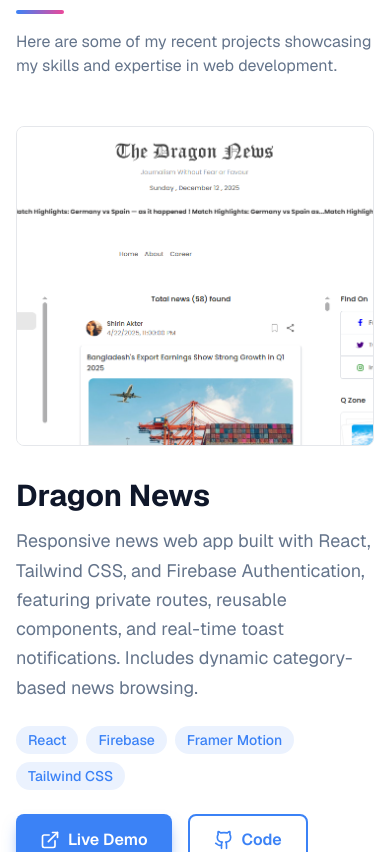
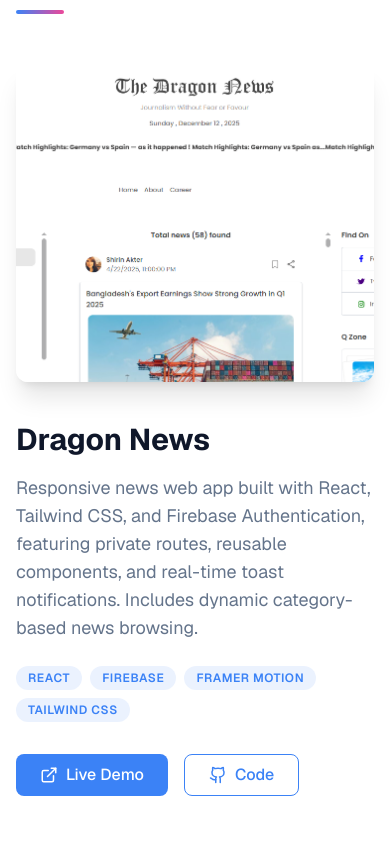
Before and after one commit to ranaIslam01/my-portfolio, a Next.js app: page / in a window 390 px wide. Shown: the part 4140-4992 px from the top of the page. Built offline with nearby package versions, Linux system fonts and the light colour scheme.

Commit message:
new project add portfolio

```diff
--- a/src/app/layout.tsx
+++ b/src/app/layout.tsx
@@ -16,7 +16,7 @@
 });
 
 export const metadata: Metadata = {
-  title: "Portfolio | Rana Islam",
+  title: "Rana Islam | Portfolio",
   description:
     "Showcasing my projects, skills, and professional experience as a fullstack developer.",
   keywords: [
--- a/src/components/Header.tsx
+++ b/src/components/Header.tsx
@@ -16,7 +16,7 @@
     { label: "About", href: "#about" },
     { label: "Skills", href: "#skills" },
     { label: "Projects", href: "#projects" },
-    { label: "Testimonials", href: "#testimonials" },
+    // { label: "Testimonials", href: "#testimonials" },
     { label: "Contact", href: "#contact" },
   ];
 
--- a/src/components/sections/Projects.tsx
+++ b/src/components/sections/Projects.tsx
@@ -1,246 +1,157 @@
 "use client";
 
-import { motion } from "framer-motion";
-import { Github, ExternalLink } from "lucide-react";
+import { motion, AnimatePresence } from "framer-motion";
+import { Github, ExternalLink, ChevronLeft, ChevronRight } from "lucide-react";
 import Image from "next/image";
+import { useState, useEffect, useCallback } from "react";
+import { projectsData, Project } from "@/data/projects"; // Path অনুযায়ী পরিবর্তন করুন
 
-/**
- * Projects Section Component
- * Showcase real-world projects with live demo and GitHub links
- */
 export default function Projects() {
-  const projects = [
-    {
-      id: 1,
-      title: "Swift Express Cargo",
-      description:
-        "Responsive Multi page built using HTML, Tailwind CSS & JavaScript. This project includes a courier service landing page with animated UI sections, fully mobile friendly layouts and optimized loading performance.",
-      technologies: ["HTML5", "Tailwind", "JavaScript", "Figma"],
-      image: "/images/swift-express.png",
-      liveLink: "https://bd-calling-project-03.vercel.app",
-      githubLink: "https://github.com/ranaIslam01/swift-express-cargo",
-      featured: false,
-    },
-    {
-      id: 2,
-      title: "Dragon News",
-      description:
-        "Responsive news web app built with React, Tailwind CSS, and Firebase Authentication, featuring private routes, reusable components, and real-time toast notifications. Includes dynamic category-based news browsing.",
-      technologies: ["React", "Firebase", "Framer Motion", "Tailwind CSS"],
-      image: "/images/dragon-news.png",
-      liveLink: "https://dragon-news-2-1d8e0.web.app/category/0",
-      githubLink: "https://github.com/ranaIslam01/dragon-news",
-      featured: true,
-    },
-    {
-      id: 3,
-      title: "Motor Garage",
-      description:
-        "A modern and fully responsive auto-service website built with React and Tailwind CSS. It features dynamic service pages, a booking modal, blog section, contact form, and Google Maps integration — optimized for clean UI, fast performance, and seamless user experience.",
-      technologies: ["React", "Tailwind CSS", "Firebase", "Figma"],
-      image: "/images/motor-garage.png",
-      liveLink: "https://motor-garage.vercel.app/",
-      githubLink: "https://github.com/ranaIslam01/motor-garage",
-      featured: true,
-    },
-    {
-      id: 4,
-      title: "Book Vibe",
-      description:
-        "Book collection web app with API integration, clean UI & reusable components. Users can explore books with detailed pages, wishlist options, and dynamic page routing.",
-      technologies: ["React", "TailwindCss", "Axios", "Figma"],
-      image: "/images/book-vibe.png",
-      liveLink: "https://book-vibe-blush.vercel.app/",
-      githubLink: "https://github.com/ranaIslam01/book-vibe",
-      featured: false,
-    },
-    {
+  const [currentSlide, setCurrentSlide] = useState(0);
+  const [itemsPerSlide, setItemsPerSlide] = useState(3);
 
-      id: 5,
-      title: "Peddy",
-      description:
-        "Clean & responsive pet adoption website built using HTML, CSS & JavaScript. Includes pets listing, filtering options, and beautiful UI animations.",
-      technologies: ["HTML5", "CSS3", "JavaScript"],
-      image: "/images/peddy.png",
-      liveLink: "https://peddy-xi.vercel.app/",
-      githubLink: "https://github.com/ranaIslam01/peddy",
-    },
-    {
-      id: 6,
-      title: "Countries Viewer",
-      description:
-        "Simple interactive countries viewer using REST Countries API. Includes search system and clean layout for browsing country details.",
-      technologies: ["HTML5", "CSS3", "JavaScript"],
-      image: "/images/country-viewer.png",
-      liveLink: "https://countries-viewer.vercel.app/",
-      githubLink: "https://github.com/ranaIslam01/countries-viewer",
-    },
-  ];
+  const featuredProjects = projectsData.filter((p) => p.featured);
+  const moreProjects = projectsData.filter((p) => !p.featured);
 
-  const containerVariants = {
-    hidden: { opacity: 0 },
-    visible: {
-      opacity: 1,
-      transition: {
-        staggerChildren: 0.2,
-      },
-    },
+  const totalSlides = Math.ceil(moreProjects.length / itemsPerSlide);
+
+  // Responsive logic
+  useEffect(() => {
+    const updateItems = () => {
+      const w = window.innerWidth;
+      if (w < 640) setItemsPerSlide(1);
+      else if (w < 1024) setItemsPerSlide(2);
+      else setItemsPerSlide(3);
     };
+    updateItems();
+    window.addEventListener("resize", updateItems);
+    return () => window.removeEventListener("resize", updateItems);
+  }, []);
 
-  const itemVariants = {
-    hidden: { opacity: 0, y: 30 },
-    visible: {
-      opacity: 1,
-      y: 0,
-      transition: { duration: 0.8 },
-    },
-  };
+  const handleNext = useCallback(() => {
+    setCurrentSlide((prev) => (prev + 1) % totalSlides);
+  }, [totalSlides]);
+
+  const handlePrev = useCallback(() => {
+    setCurrentSlide((prev) => (prev - 1 + totalSlides) % totalSlides);
+  }, [totalSlides]);
+
+  const visibleProjects = moreProjects.slice(
+    currentSlide * itemsPerSlide,
+    currentSlide * itemsPerSlide + itemsPerSlide
+  );
 
   return (
-    <section
-      id="projects"
-      className="py-20 px-4 sm:px-6 lg:px-8 bg-light-card dark:bg-dark-card"
+    <section id="projects" className="py-20 px-4 sm:px-6 lg:px-8 bg-light-card dark:bg-dark-card overflow-hidden">
+      <div className="container mx-auto max-w-6xl">
+
+        {/* Header */}
+        <div className="mb-12">
+          <h2 className="text-4xl sm:text-5xl font-bold mb-4">Featured Projects</h2>
+          <div className="w-12 h-1 bg-gradient-to-r from-primary to-accent rounded-full" />
+        </div>
+
+        {/* Featured List */}
+        <div className="space-y-20 mb-24">
+          {featuredProjects.map((project) => (
+            <FeaturedCard key={project.id} project={project} />
+          ))}
+        </div>
+
+        {/* More Projects Slider */}
+        <div className="mt-20">
+          <div className="flex justify-between items-center mb-8">
+            <h3 className="text-2xl font-bold">More Creations</h3>
+            <div className="flex gap-2">
+               <button onClick={handlePrev} className="p-2 rounded-full border border-primary text-primary hover:bg-primary hover:text-white transition-all">
+                <ChevronLeft size={20} />
+              </button>
+              <button onClick={handleNext} className="p-2 rounded-full border border-primary text-primary hover:bg-primary hover:text-white transition-all">
+                <ChevronRight size={20} />
+              </button>
+            </div>
+          </div>
+
+          {/* AnimatePresence for smooth sliding */}
+          <div className="relative min-h-[400px]">
+            <AnimatePresence mode="wait">
+              <motion.div
+                key={currentSlide}
+                initial={{ opacity: 0, x: 50 }}
+                animate={{ opacity: 1, x: 0 }}
+                exit={{ opacity: 0, x: -50 }}
+                transition={{ duration: 0.4, ease: "easeInOut" }}
+                className="grid grid-cols-1 md:grid-cols-2 lg:grid-cols-3 gap-6"
               >
-      <div className="container mx-auto max-w-6xl">
+                {visibleProjects.map((project) => (
+                  <ProjectCard key={project.id} project={project} />
+                ))}
+              </motion.div>
+            </AnimatePresence>
+          </div>
+        </div>
+      </div>
+    </section>
+  );
+}
+
+// --- Sub-components for better organization ---
+
+function FeaturedCard({ project }: { project: Project }) {
+  return (
     <motion.div
-          variants={containerVariants}
-          initial="hidden"
-          whileInView="visible"
-          viewport={{ once: true, margin: "-100px" }}
+      initial={{ opacity: 0, y: 30 }}
+      whileInView={{ opacity: 1, y: 0 }}
+      viewport={{ once: true }}
+      className="grid grid-cols-1 md:grid-cols-2 gap-10 items-center"
     >
-          {/* Section Header */}
-          <motion.div variants={itemVariants} className="mb-12">
-            <h2 className="text-4xl sm:text-5xl font-bold mb-4">
-              Featured Projects
-            </h2>
-            <div className="w-12 h-1 bg-gradient-to-r from-primary to-accent rounded-full" />
-            <p className="text-light-muted dark:text-dark-muted mt-4 max-w-2xl">
-              Here are some of my recent projects showcasing my skills and
-              expertise in web development.
-            </p>
-          </motion.div>
-
-          {/* Featured Projects */}
-          <motion.div variants={containerVariants} className="space-y-12 mb-16">
-            {projects
-              .filter((p) => p.featured)
-              .map((project) => (
-                <motion.div
-                  key={project.id}
-                  variants={itemVariants}
-                  className="grid grid-cols-1 md:grid-cols-2 gap-8 items-center"
-                >
-                  <div className="relative h-80 rounded-lg overflow-hidden border border-gray-200 dark:border-gray-800 hover:border-primary transition-colors">
+      <div className="group relative h-80 rounded-xl overflow-hidden shadow-xl">
         <Image
           src={project.image}
           alt={project.title}
           fill
-                      className="object-cover hover:scale-110 transition-transform duration-500"
+          className="object-cover group-hover:scale-105 transition-transform duration-700"
         />
       </div>
       <div>
-                    <h3 className="text-3xl font-bold mb-3">{project.title}</h3>
-                    <p className="text-light-muted dark:text-dark-muted mb-6 text-lg leading-relaxed">
-                      {project.description}
-                    </p>
-                    <div className="flex flex-wrap gap-2 mb-6">
-                      {project.technologies.map((tech, index) => (
-                        <span
-                          key={index}
-                          className="px-3 py-1 bg-primary/10 text-primary rounded-full text-sm font-medium"
-                        >
+        <h3 className="text-3xl font-bold mb-4">{project.title}</h3>
+        <p className="text-light-muted dark:text-dark-muted mb-6 text-lg">{project.description}</p>
+        <div className="flex flex-wrap gap-2 mb-8">
+          {project.technologies.map(tech => (
+            <span key={tech} className="px-3 py-1 bg-primary/10 text-primary rounded-full text-xs font-semibold uppercase tracking-wider">
               {tech}
             </span>
           ))}
         </div>
         <div className="flex gap-4">
-                      <a
-                        href={project.liveLink}
-                        target="_blank"
-                        rel="noopener noreferrer"
-                        className="px-6 py-3 bg-primary text-white rounded-lg font-semibold hover:bg-blue-600 transition-all flex items-center gap-2 glow-effect"
-                      >
-                        <ExternalLink size={20} />
-                        Live Demo
+          <a href={project.liveLink} target="_blank" className="flex items-center gap-2 bg-primary text-white px-6 py-2 rounded-lg font-medium hover:opacity-90 transition-opacity">
+            <ExternalLink size={18} /> Live Demo
           </a>
-                      <a
-                        href={project.githubLink}
-                        target="_blank"
-                        rel="noopener noreferrer"
-                        className="px-6 py-3 border-2 border-primary text-primary rounded-lg font-semibold hover:bg-primary hover:text-white transition-all flex items-center gap-2"
-                      >
-                        <Github size={20} />
-                        Code
+          <a href={project.githubLink} target="_blank" className="flex items-center gap-2 border border-primary text-primary px-6 py-2 rounded-lg font-medium hover:bg-primary/5 transition-colors">
+            <Github size={18} /> Code
           </a>
         </div>
       </div>
     </motion.div>
-              ))}
-          </motion.div>
+  );
+}
 
-          {/* All Projects Grid */}
-          <div>
-            <h3 className="text-2xl font-bold mb-8">More Projects</h3>
-            <motion.div
-              variants={containerVariants}
-              className="grid grid-cols-1 md:grid-cols-2 lg:grid-cols-3 gap-6"
-            >
-              {projects
-                .filter((p) => !p.featured)
-                .map((project) => (
-                  <motion.div
-                    key={project.id}
-                    variants={itemVariants}
-                    className="group bg-light-bg dark:bg-dark-bg rounded-lg border border-gray-200 dark:border-gray-800 p-6 hover:border-primary transition-all duration-300 hover:shadow-lg hover:-translate-y-2"
-                  >
-                    <div className="relative h-48 rounded-lg overflow-hidden mb-4 border border-gray-200 dark:border-gray-800">
-                      <Image
-                        src={project.image}
-                        alt={project.title}
-                        fill
-                        className="object-cover group-hover:scale-110 transition-transform duration-500"
-                      />
+function ProjectCard({ project }: { project: Project }) {
+  return (
+    <div className="bg-white dark:bg-gray-900 rounded-xl p-5 border border-gray-100 dark:border-gray-800 hover:shadow-2xl transition-all duration-300 group">
+      <div className="relative h-44 rounded-lg overflow-hidden mb-4">
+        <Image src={project.image} alt={project.title} fill className="object-cover" />
       </div>
-                    <h4 className="text-xl font-bold mb-2">{project.title}</h4>
-                    <p className="text-light-muted dark:text-dark-muted text-sm mb-4 line-clamp-2">
-                      {project.description}
-                    </p>
-                    <div className="flex flex-wrap gap-2 mb-4">
-                      {project.technologies.slice(0, 3).map((tech, index) => (
-                        <span
-                          key={index}
-                          className="px-2 py-1 bg-primary/10 text-primary rounded text-xs font-medium"
-                        >
-                          {tech}
-                        </span>
-                      ))}
-                    </div>
-                    <div className="flex gap-2">
-                      <a
-                        href={project.liveLink}
-                        target="_blank"
-                        rel="noopener noreferrer"
-                        className="flex-1 px-4 py-2 bg-primary text-white rounded text-sm font-semibold hover:bg-blue-600 transition-all flex items-center justify-center gap-1"
-                      >
-                        <ExternalLink size={16} />
-                        Demo
+      <h4 className="text-xl font-bold mb-2 group-hover:text-primary transition-colors">{project.title}</h4>
+      <p className="text-sm text-light-muted dark:text-dark-muted line-clamp-2 mb-4">{project.description}</p>
+      <div className="flex gap-3 mt-auto">
+        <a href={project.liveLink} className="text-primary hover:underline text-sm font-bold flex items-center gap-1">
+          Demo <ExternalLink size={14} />
         </a>
-                      <a
-                        href={project.githubLink}
-                        target="_blank"
-                        rel="noopener noreferrer"
-                        className="flex-1 px-4 py-2 border border-primary text-primary rounded text-sm font-semibold hover:bg-primary hover:text-white transition-all flex items-center justify-center gap-1"
-                      >
-                        <Github size={16} />
-                        Code
+        <a href={project.githubLink} className="text-gray-500 hover:text-primary text-sm font-bold flex items-center gap-1">
+          Code <Github size={14} />
         </a>
       </div>
-                  </motion.div>
-                ))}
-            </motion.div>
     </div>
-        </motion.div>
-      </div>
-    </section>
   );
 }
--- /dev/null
+++ b/src/data/projects.ts
@@ -0,0 +1,102 @@
+// src/data/projects.ts
+
+export interface Project {
+  id: number;
+  title: string;
+  description: string;
+  technologies: string[];
+  image: string;
+  liveLink: string;
+  githubLink: string;
+  serverLink?: string;
+  featured: boolean;
+}
+
+export const projectsData: Project[] = [
+  {
+    id: 1,
+    title: "Swift Express Cargo",
+    description:
+      "Responsive Multi page built using HTML, Tailwind CSS & JavaScript. This project includes a courier service landing page with animated UI sections, fully mobile friendly layouts and optimized loading performance.",
+    technologies: ["HTML5", "Tailwind", "JavaScript", "Figma"],
+    image: "/images/swift-express.png",
+    liveLink: "https://bd-calling-project-03.vercel.app",
+    githubLink: "https://github.com/ranaIslam01/swift-express-cargo",
+    featured: false,
+  },
+  {
+    id: 2,
+    title: "Dragon News",
+    description:
+      "Responsive news web app built with React, Tailwind CSS, and Firebase Authentication, featuring private routes, reusable components, and real-time toast notifications. Includes dynamic category-based news browsing.",
+    technologies: ["React", "Firebase", "Framer Motion", "Tailwind CSS"],
+    image: "/images/dragon-news.png",
+    liveLink: "https://dragon-news-2-1d8e0.web.app/category/0",
+    githubLink: "https://github.com/ranaIslam01/dragon-news",
+    featured: true,
+  },
+  {
+    id: 3,
+    title: "Motor Garage",
+    description:
+      "A modern and fully responsive auto-service website built with React and Tailwind CSS. It features dynamic service pages, a booking modal, blog section, contact form, and Google Maps integration — optimized for clean UI, fast performance, and seamless user experience.",
+    technologies: ["React", "Tailwind CSS", "Firebase", "Figma"],
+    image: "/images/motor-garage.png",
+    liveLink: "https://motor-garage.vercel.app/",
+    githubLink: "https://github.com/ranaIslam01/motor-garage",
+    featured: true,
+  },
+  {
+    id: 4,
+    title: "Book Vibe",
+    description:
+      "Book collection web app with API integration, clean UI & reusable components. Users can explore books with detailed pages, wishlist options, and dynamic page routing.",
+    technologies: ["React", "TailwindCss", "Axios", "Figma"],
+    image: "/images/book-vibe.png",
+    liveLink: "https://book-vibe-blush.vercel.app/",
+    githubLink: "https://github.com/ranaIslam01/book-vibe",
+    featured: false,
+  },
+  {
+    id: 5,
+    title: "Peddy",
+    description:
+      "Clean & responsive pet adoption website built using HTML, CSS & JavaScript. Includes pets listing, filtering options, and beautiful UI animations.",
+    technologies: ["HTML5", "CSS3", "JavaScript"],
+    image: "/images/peddy.png",
+    liveLink: "https://peddy-xi.vercel.app/",
+    githubLink: "https://github.com/ranaIslam01/peddy",
+    featured: false, // যোগ করা হয়েছে
+  },
+  {
+    id: 6,
+    title: "Countries Viewer",
+    description:
+      "Simple interactive countries viewer using REST Countries API. Includes search system and clean layout for browsing country details.",
+    technologies: ["HTML5", "CSS3", "JavaScript"],
+    image: "/images/country-viewer.png",
+    liveLink: "https://countries-viewer.vercel.app/",
+    githubLink: "https://github.com/ranaIslam01/countries-viewer",
+    featured: false, // যোগ করা হয়েছে
+  },
+  {
+    id: 7,
+    title: "Coffee Store",
+    description:
+      "A modern, responsive Coffee Store application built with React, Firebase, and Tailwind CSS. Browse, add, update, and manage your favorite coffee products with an intuitive user interface.",
+    technologies: [
+      "React",
+      "Firebase",
+      "Tailwind CSS",
+      "Figma",
+      "MongoDB",
+      "ExpressJS",
+      "NodeJS",
+    ],
+    image: "/images/coffee.png",
+    liveLink: "https://coffee-store-client-eta-one.vercel.app/",
+    githubLink: "https://github.com/ranaIslam01/coffee-store-client",
+    serverLink: "https://github.com/ranaIslam01/coffee-store-server",
+    featured: true,
+  },
+];
```
Also changed, not shown: public/images/coffee.png (added). Lines whose indentation alone changed are shown as unchanged.
